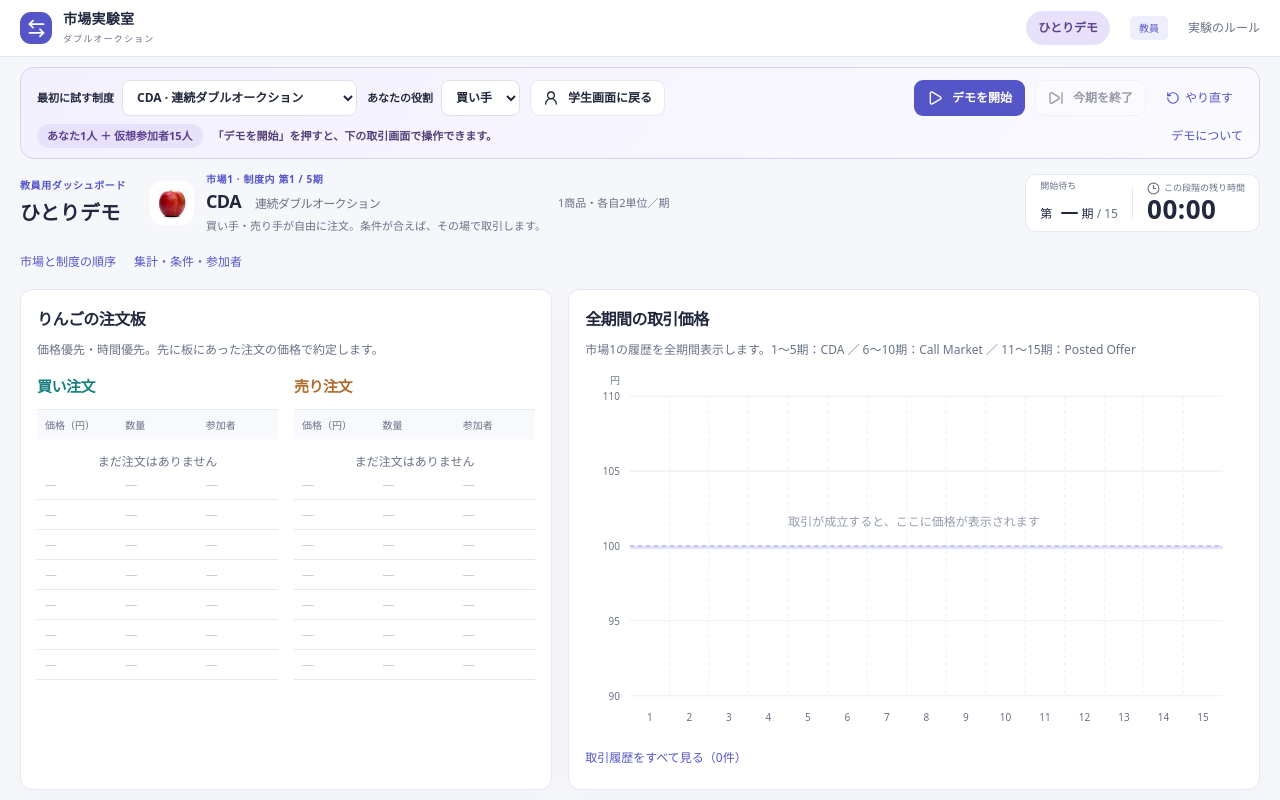
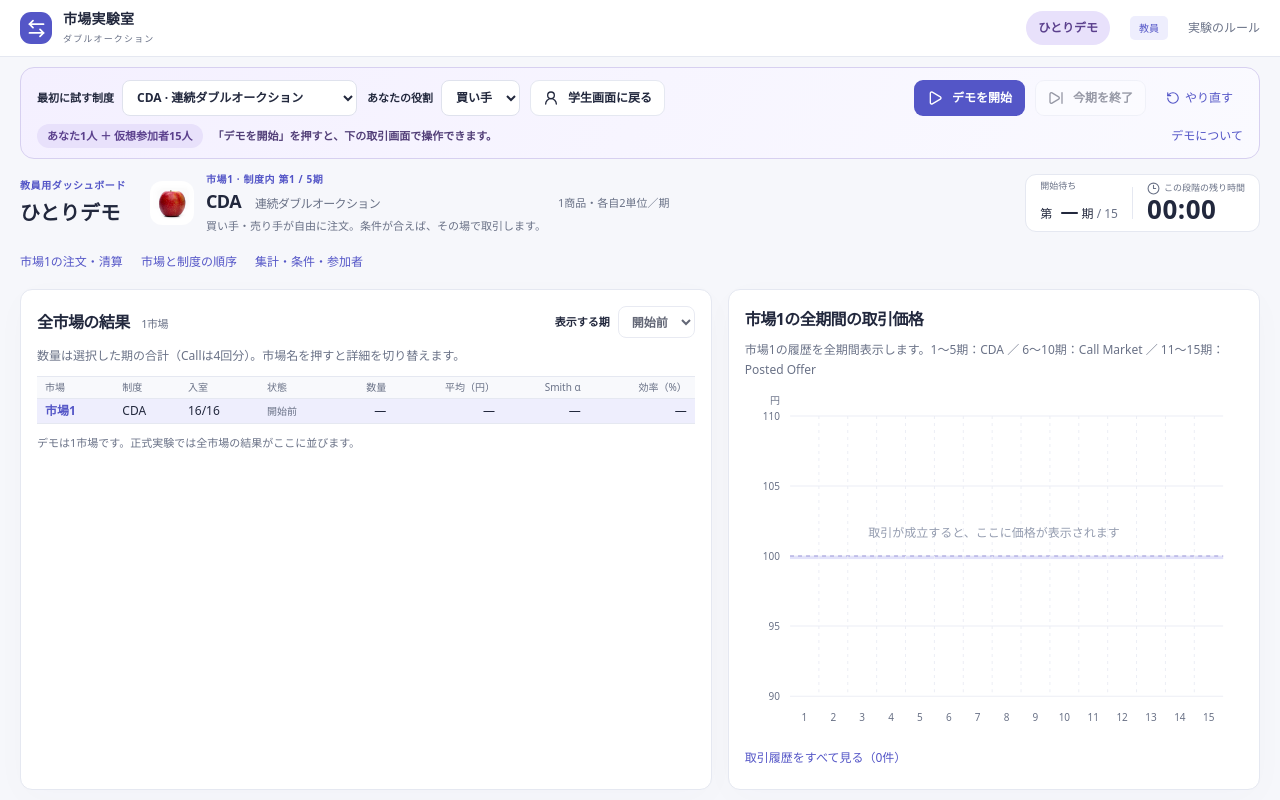
Before and after one commit to DKshawn/Double_Auction, a Next.js app: page /demo in a window 1280 px wide. Both pictures are taken after a click on the button "教員画面を見る". Built offline with nearby package versions, Linux system fonts and the light colour scheme.

Commit message:
Show all markets in the teacher dashboard

```diff
--- /dev/null
+++ b/src/components/study-market-overview.tsx
@@ -0,0 +1,157 @@
+"use client";
+
+import { useState } from "react";
+import { decimal } from "@/lib/client";
+import { INSTITUTIONS } from "@/lib/study-rules";
+import type { StudyView } from "@/lib/study-types";
+import type { RoomView } from "@/lib/types";
+
+export function StudyMarketOverview({
+  teacher,
+  currentRound,
+  phase,
+  selected,
+  onSelect,
+  demo,
+}: {
+  teacher: NonNullable<StudyView["teacher"]>;
+  currentRound: number;
+  phase: RoomView["phase"];
+  selected: number;
+  onSelect: (market: number) => void;
+  demo: boolean;
+}) {
+  const [chosenRound, setChosenRound] = useState<number | null>(null);
+  const round = Math.min(chosenRound ?? currentRound, currentRound);
+  // Metrics are already calculated per market and period on the server.
+  // In particular, Call quantity includes all clearings in the selected period.
+  const metrics = new Map(
+    teacher.metrics
+      .filter((row) => row.round === round)
+      .map((row) => [row.market, row]),
+  );
+
+  return (
+    <section
+      className="panel study-section study-market-overview"
+      aria-label="全市場の結果"
+    >
+      <div className="study-overview-heading">
+        <h2>
+          全市場の結果 <small>{teacher.markets.length}市場</small>
+        </h2>
+        <label className="field">
+          表示する期
+          <select
+            value={chosenRound === null ? "latest" : round}
+            disabled={currentRound === 0}
+            onChange={(event) =>
+              setChosenRound(
+                event.target.value === "latest"
+                  ? null
+                  : Number(event.target.value),
+              )
+            }
+          >
+            <option value="latest">
+              {currentRound ? `第${currentRound}期（最新）` : "開始前"}
+            </option>
+            {Array.from({ length: currentRound }, (_, index) => (
+              <option key={index + 1} value={index + 1}>
+                第{index + 1}期
+              </option>
+            ))}
+          </select>
+        </label>
+      </div>
+      <p className="muted">
+        数量は選択した期の合計（Callは4回分）。市場名を押すと詳細を切り替えます。
+      </p>
+      <div className="study-overview-table">
+        <table
+          aria-label={
+            currentRound ? `第${round}期の全市場の結果` : "全市場の入室状況"
+          }
+        >
+          <thead>
+            <tr>
+              <th scope="col">市場</th>
+              <th scope="col">制度</th>
+              <th scope="col">入室</th>
+              <th scope="col">状態</th>
+              <th scope="col">数量</th>
+              <th scope="col">平均（円）</th>
+              <th scope="col">Smith α</th>
+              <th scope="col">効率（%）</th>
+            </tr>
+          </thead>
+          <tbody>
+            {teacher.markets.map((market) => {
+              const metric = metrics.get(market.id);
+              const institution =
+                metric?.institution ??
+                market.order[Math.floor((Math.max(1, round) - 1) / 5)];
+              const state = !metric
+                ? "waiting"
+                : metric.completion !== "running"
+                  ? metric.completion
+                  : phase === "paused"
+                    ? "paused"
+                    : "running";
+              const status = {
+                waiting: "開始前",
+                complete: "完了",
+                interrupted: "途中終了",
+                paused: "一時停止",
+                running:
+                  market.stage === "call"
+                    ? `受付 ${market.call}/4`
+                    : market.stage === "offer"
+                      ? "価格提示"
+                      : "取引中",
+              }[state];
+              return (
+                <tr
+                  key={market.id}
+                  className={
+                    market.id === selected ? "selected-row" : undefined
+                  }
+                >
+                  <th scope="row">
+                    <button
+                      type="button"
+                      className="text-button"
+                      aria-label={`市場${market.id}の詳細を表示`}
+                      aria-pressed={market.id === selected}
+                      onClick={() => onSelect(market.id)}
+                    >
+                      市場{market.id}
+                    </button>
+                  </th>
+                  <td>{INSTITUTIONS[institution].short}</td>
+                  <td>{market.participantCount}/16</td>
+                  <td>
+                    <span className={`study-overview-status ${state}`}>
+                      {status}
+                    </span>
+                  </td>
+                  <td>{decimal(metric?.quantity)}</td>
+                  <td>{decimal(metric?.mean)}</td>
+                  <td>
+                    {metric?.alpha == null ? "—" : metric.alpha.toFixed(4)}
+                  </td>
+                  <td>{decimal(metric?.efficiency)}</td>
+                </tr>
+              );
+            })}
+          </tbody>
+        </table>
+      </div>
+      {demo && (
+        <p className="study-overview-note">
+          デモは1市場です。正式実験では全市場の結果がここに並びます。
+        </p>
+      )}
+    </section>
+  );
+}
--- a/src/components/study-room.tsx
+++ b/src/components/study-room.tsx
@@ -14,6 +14,7 @@ import {
 } from "lucide-react";
 import { Header } from "./shell";
 import { StudyDetailDialog } from "./study-detail-dialog";
+import { StudyMarketOverview } from "./study-market-overview";
 import {
   StudyPersonalHistory,
   StudyTradeFeedback,
@@ -194,6 +195,17 @@ export function StudyRoom({
         )}
         {teacher && (
           <div className="study-teacher-tools">
+            <StudyDetailDialog
+              label={`市場${market.id}の注文・清算`}
+              title={`市場${market.id}・第${view.round || 1}期の注文・清算`}
+            >
+              <MarketActivity
+                view={view}
+                market={market}
+                command={command}
+                disabled
+              />
+            </StudyDetailDialog>
             {teacher && (
               <StudyDetailDialog label="市場と制度の順序">
                 <section className="panel study-section">
@@ -349,66 +361,31 @@ export function StudyRoom({
           className={`study-trading-grid ${teacher ? "teacher-layout" : ""} ${market.institution === "posted" && view.me.role === "buyer" ? "purchase-layout" : ""}`}
         >
           <div className="study-market-column">
-            {market.institution === "cda" ? (
-              <OrderBook
+            {teacher ? (
+              <StudyMarketOverview
+                key={view.code}
+                teacher={teacher}
+                currentRound={view.round}
+                phase={view.phase}
+                selected={market.id}
+                onSelect={setSelected}
+                demo={demo}
+              />
+            ) : (
+              <MarketActivity
                 view={view}
                 market={market}
                 command={command}
-                disabled={blocked || Boolean(teacher)}
+                disabled={blocked}
               />
-            ) : market.institution === "posted" ? (
-              <OfferBoard
-                view={view}
-                market={market}
-                command={command}
-                disabled={blocked || Boolean(teacher)}
-              />
-            ) : (
-              <section className="panel study-section">
-                <h2>一括約定・第{market.call || 1}回 / 4回</h2>
-                <p className="muted">
-                  注文は締切まで非公開です。各回の未約定注文は失効し、残り数量を次の受付で再注文できます。
-                </p>
-                <p className="field-help">
-                  送信は各回1回。2単位目の買値は1単位目以下、売値は1単位目以上にしてください。
-                  実際の利益は清算価格で決まります。
-                </p>
-                <div className="study-table-wrap">
-                  <table>
-                    <thead>
-                      <tr>
-                        <th>期</th>
-                        <th>清算回</th>
-                        <th>共通の取引価格</th>
-                        <th>約定数量</th>
-                      </tr>
-                    </thead>
-                    <tbody>
-                      {market.clearings
-                        .filter((c) => c.round === view.round)
-                        .map((c) => (
-                          <tr key={`${c.round}-${c.call}`}>
-                            <td>{c.round}</td>
-                            <td>{c.call}</td>
-                            <td>
-                              {c.price === null ? "成立なし" : money(c.price)}
-                            </td>
-                            <td>{c.quantity}</td>
-                          </tr>
-                        ))}
-                    </tbody>
-                  </table>
-                </div>
-                {!market.clearings.some((c) => c.round === view.round) && (
-                  <p className="study-empty">
-                    締切後に清算結果が表示されます。
-                  </p>
-                )}
-              </section>
             )}
           </div>
           <section className="panel study-section study-price-panel">
-            <h2>全期間の取引価格</h2>
+            <h2>
+              {teacher
+                ? `市場${market.id}の全期間の取引価格`
+                : "全期間の取引価格"}
+            </h2>
             <p className="muted">
               市場{market.id}の履歴を全期間表示します。
               {market.order
@@ -521,6 +498,51 @@ export function StudyRoom({
         )}
       </main>
     </div>
+  );
+}
+
+function MarketActivity(props: MarketProps) {
+  const { view, market } = props;
+  if (market.institution === "cda") return <OrderBook {...props} />;
+  if (market.institution === "posted") return <OfferBoard {...props} />;
+  return (
+    <section className="panel study-section">
+      <h2>一括約定・第{market.call || 1}回 / 4回</h2>
+      <p className="muted">
+        注文は締切まで非公開です。各回の未約定注文は失効し、残り数量を次の受付で再注文できます。
+      </p>
+      <p className="field-help">
+        送信は各回1回。2単位目の買値は1単位目以下、売値は1単位目以上にしてください。
+        実際の利益は清算価格で決まります。
+      </p>
+      <div className="study-table-wrap">
+        <table>
+          <thead>
+            <tr>
+              <th>期</th>
+              <th>清算回</th>
+              <th>共通の取引価格</th>
+              <th>約定数量</th>
+            </tr>
+          </thead>
+          <tbody>
+            {market.clearings
+              .filter((c) => c.round === view.round)
+              .map((c) => (
+                <tr key={`${c.round}-${c.call}`}>
+                  <td>{c.round}</td>
+                  <td>{c.call}</td>
+                  <td>{c.price === null ? "成立なし" : money(c.price)}</td>
+                  <td>{c.quantity}</td>
+                </tr>
+              ))}
+          </tbody>
+        </table>
+      </div>
+      {!market.clearings.some((c) => c.round === view.round) && (
+        <p className="study-empty">締切後に清算結果が表示されます。</p>
+      )}
+    </section>
   );
 }
 
--- a/src/styles/study.css
+++ b/src/styles/study.css
@@ -806,13 +806,93 @@
 }
 .study-teacher-tools {
   display: flex;
+  flex-wrap: wrap;
   gap: 18px;
   align-items: center;
   margin-bottom: 12px;
 }
 .study-trading-grid.teacher-layout {
-  grid-template-columns: minmax(0, 1fr) minmax(0, 1.3fr);
+  grid-template-columns: minmax(0, 1.3fr) minmax(0, 1fr);
   grid-template-areas: "market prices";
+}
+.study-overview-heading {
+  display: flex;
+  justify-content: space-between;
+  align-items: center;
+  flex-wrap: wrap;
+  gap: 8px;
+  margin-bottom: 8px;
+}
+.study-overview-heading h2 {
+  margin: 0;
+}
+.study-overview-heading h2 small {
+  margin-left: 8px;
+  color: var(--muted);
+  font-size: 11px;
+  font-weight: 400;
+}
+.study-overview-heading .field {
+  display: flex;
+  flex-direction: row;
+  align-items: center;
+  gap: 8px;
+  margin: 0;
+  font-size: 11px;
+  white-space: nowrap;
+}
+.study-overview-heading .field select {
+  width: auto;
+  min-height: 32px;
+  padding: 5px 9px;
+  font-size: 12px;
+}
+.study-overview-table {
+  margin-top: 10px;
+  overflow-x: auto;
+}
+.study-overview-table th,
+.study-overview-table td {
+  padding: 3px 8px;
+  line-height: 1.5;
+  font-variant-numeric: tabular-nums;
+}
+.study-overview-table thead th {
+  font-size: 10px;
+}
+.study-overview-table th:nth-child(n + 5),
+.study-overview-table td:nth-child(n + 5) {
+  text-align: right;
+}
+.study-overview-table tbody th {
+  background: transparent;
+}
+.study-overview-table .text-button {
+  padding: 0;
+  font-size: 12px;
+  white-space: nowrap;
+}
+.study-overview-table [aria-pressed="true"] {
+  font-weight: 700;
+}
+.study-overview-status {
+  color: var(--muted);
+  font-size: 10px;
+}
+.study-overview-status.complete {
+  color: var(--green);
+}
+.study-overview-status.paused,
+.study-overview-status.running {
+  color: var(--accent);
+}
+.study-overview-status.interrupted {
+  color: var(--red);
+}
+.study-overview-note {
+  color: var(--muted);
+  font-size: 11px;
+  margin-top: 10px;
 }
 .study-main > .study-teacher-controls {
   display: flex;
@@ -825,6 +905,11 @@
 .study-teacher-controls .study-section-heading {
   gap: 20px;
   margin: 0;
+}
+.study-teacher-controls .study-section-heading > div {
+  display: flex;
+  align-items: center;
+  gap: 10px;
 }
 .study-teacher-controls .study-code {
   font-size: 20px;
@@ -880,6 +965,10 @@
   margin: 0;
 }
 @media (max-width: 1199px) {
+  .study-trading-grid.teacher-layout {
+    grid-template-columns: minmax(0, 1fr);
+    grid-template-areas: "market" "prices";
+  }
   .study-trading-grid {
     grid-template-columns: minmax(0, 1fr) 320px;
     grid-template-areas: "market personal" "prices prices";
```
